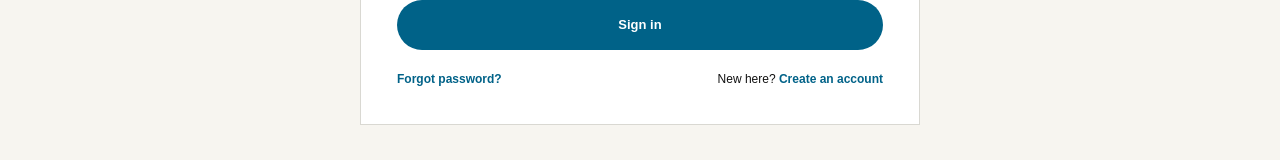
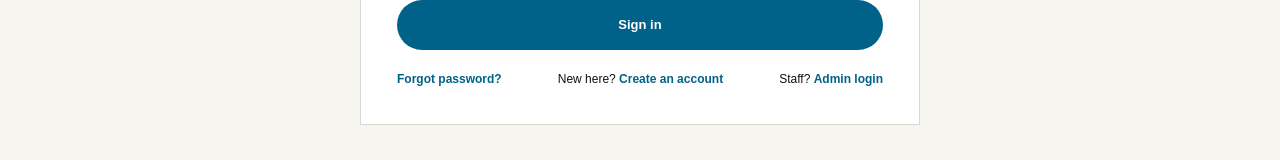
Before and after one commit to solitaryibra/annamoga, a Next.js app: page /login in a window 1280 px wide. Shown: the part 548-708 px from the top of the page. Built offline with nearby package versions, Linux system fonts and the light colour scheme; no server answers.

Commit message:
Add admin login link to customer login page

```diff
--- a/components/AuthForm.tsx
+++ b/components/AuthForm.tsx
@@ -135,6 +135,7 @@ export default function AuthForm({ mode }: { mode: Mode }) {
             <>
               <Link href="/forgot-password">Forgot password?</Link>
               <span>New here? <Link href="/signup">Create an account</Link></span>
+              <span>Staff? <Link href="/admin/login">Admin login</Link></span>
             </>
           )}
           {mode === "signup" && <span>Already have an account? <Link href="/login">Sign in</Link></span>}
```
